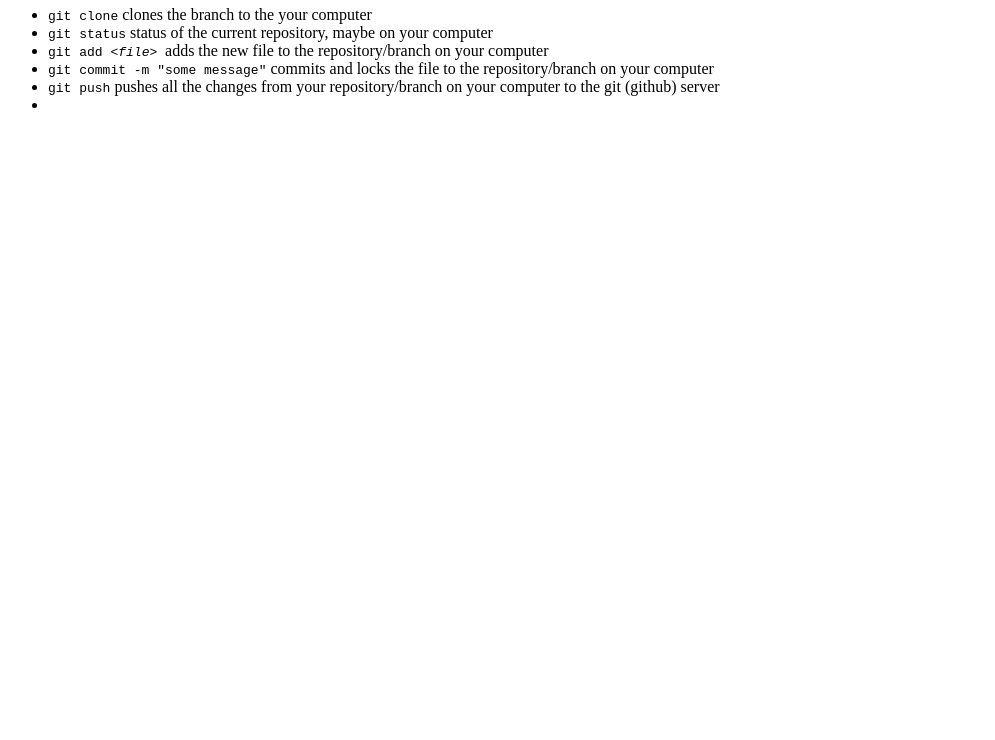
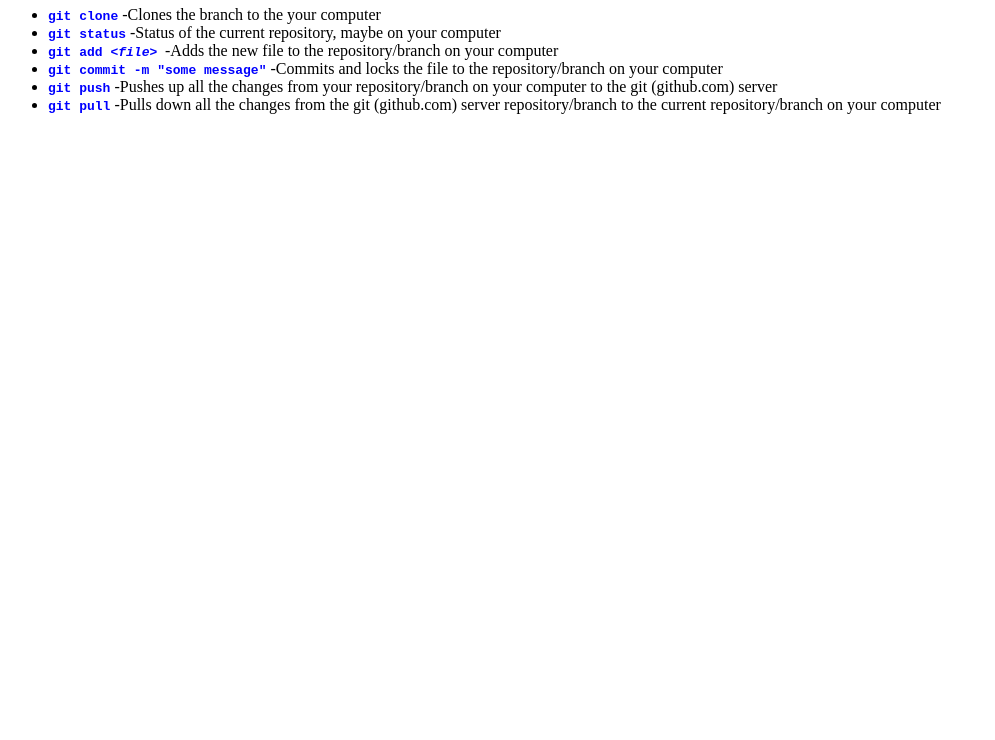
Before and after one commit to kanishka42/new-tutorial, a plain HTML site: page index.html in a window 1280 px wide. Shown: the part 60-800 px from the top of the page, without its empty margins (0-995 px from the left). Drawn offline with Linux system fonts and the light colour scheme.

Commit message:
updated index.html

```diff
--- a/index.html
+++ b/index.html
@@ -2,17 +2,23 @@
 
 	<head>
 		<title>GIT and GITHUB Tutorials</title>
+
+		<style>
+			code { font-weight: bolder; color: blue; }
+			.description  { font-weight: lighter; }
+		</style>
+
 	</head>
 
 	<body>
 		<h1>GIT Commands:</h1>
 		<ul>
-			<li><code>git clone</code> <span class="description">clones the branch to the your computer</span></li>
-			<li><code>git status</code> <span class="description">status of the current repository, maybe on your computer</span></li>
-			<li><code>git add <i> &lt;file&gt; </i></code> <span class="description">adds the new file to the repository/branch on your computer</span></li>
-			<li><code>git commit -m "some message"</code> <span class="description">commits and locks the file to the repository/branch on your computer</span></li>
-			<li><code>git push</code> <span class="description">pushes all the changes from your repository/branch on your computer to the git (github) server</span></li>
-			<li></li>
+			<li><code>git clone</code> <span class="description"> -Clones the branch to the your computer</span></li>
+			<li><code>git status</code> <span class="description"> -Status of the current repository, maybe on your computer</span></li>
+			<li><code>git add <i> &lt;file&gt; </i></code> <span class="description"> -Adds the new file to the repository/branch on your computer</span></li>
+			<li><code>git commit -m "some message"</code> <span class="description"> -Commits and locks the file to the repository/branch on your computer</span></li>
+			<li><code>git push</code> <span class="description"> -Pushes up all the changes from your repository/branch on your computer to the git (github.com) server</span></li>
+			<li><code>git pull</code> <span class="description"> -Pulls down all the changes from the git (github.com) server repository/branch to the current repository/branch on your computer</span></li>
 
 		</ul>
 	</body>
```
